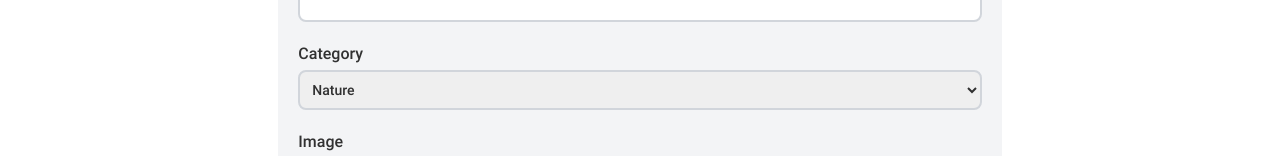
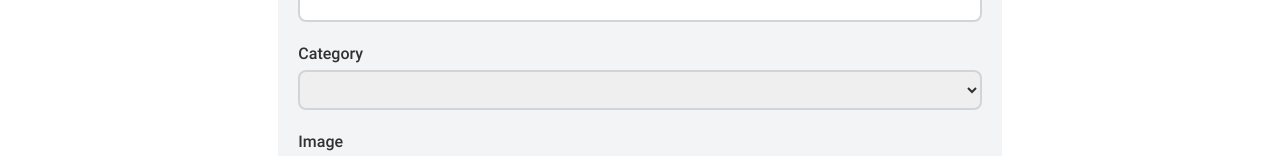
Before and after one commit to rh-pr/blog, a React (Vite) app in the folder frontend/: page /createBlog in a window 1280 px wide. Shown: the part 288-444 px from the top of the page. Built offline with nearby package versions, Linux system fonts and the light colour scheme.

Commit message:
add htlm parser for text

```diff
--- a/frontend/package.json
+++ b/frontend/package.json
@@ -14,6 +14,7 @@
     "@types/axios": "^0.9.36",
     "axios": "^1.7.9",
     "dotenv": "^16.4.7",
+    "html-react-parser": "^5.2.2",
     "react": "^18.3.1",
     "react-dom": "^18.3.1",
     "react-icon": "^1.0.0",
--- a/frontend/src/components/common/BlogCard.tsx
+++ b/frontend/src/components/common/BlogCard.tsx
@@ -1,5 +1,6 @@
 import { useNavigate } from 'react-router-dom';
 import { Post } from '../../types/main';
+import parse from 'html-react-parser';
 
 function BlogCard({data}: {data: Post}) {
   const navigate = useNavigate();
@@ -15,7 +16,7 @@ function BlogCard({data}: {data: Post}) {
         <div className="w-full max-h-[47vh] p-2 flex flex-col justify-start font-roboto">
             <p className="w-full text-justify font-bold  ">{data.title}</p>
             <p className="w-full text-justify font-medium text-[12px] text-gray-700 ">{data.category}</p>
-            <p className="w-full h-20 pb-5 pt-2 text-justify overflow-hidden line-clamp-3 ">{data.post}</p>
+            <p className="w-full h-20 pb-5 pt-2 text-justify overflow-hidden line-clamp-3 ">{parse(`${data.post}`)}</p>
         </div>
 
       </div>
--- a/frontend/src/pages/Blog.tsx
+++ b/frontend/src/pages/Blog.tsx
@@ -2,6 +2,8 @@ import { useEffect, useState } from 'react';
 import { useParams } from 'react-router-dom';
 import { Post } from '../types/main';
 import { getPostById } from '../services/requst';
+import parse from 'html-react-parser';
+
 
 function Blog() {
     const { id } = useParams();
@@ -21,9 +23,9 @@ function Blog() {
     <div className='flex p-5 w-full justify-center'>
       {blogData &&  <div className='flex flex-col items-center gap-5 p-5 w-8/12 font-roboto'>
            <p className=' text-4xl font-bold pb-2'>{blogData.title}</p>
-           <p className='self-end font-medium'>{blogData.createDate}</p>
-           <p className='w-full h-80'><img src={blogData.image} alt="img" className='w-full h-full object-cover rounded-lg' /></p>
-           <p className='text-justify text-md'>{blogData.post}</p>
+           <p className='self-end font-medium' >{(new Date(blogData.createdata)).toISOString().split('T')[0]}</p>
+           <p className='w-full h-80'> {typeof blogData.image === 'string' && <img src={blogData.image} alt="img" className='w-full h-full object-cover rounded-lg' />}</p>
+           <p className='text-justify text-md bg-white color-black'>{parse(`${blogData.post}`)}</p>
        </div>}
     </div>
   )
--- a/frontend/src/pages/CreateBlog.tsx
+++ b/frontend/src/pages/CreateBlog.tsx
@@ -27,7 +27,6 @@ function CreateBlog() {
 
   const handleSubmit = async (e: React.FormEvent<HTMLElement>) => {
     e.preventDefault();
-    console.log('hie');
 
     if (categories.includes(newPost.category.toLowerCase())) {
       console.log('hi')
@@ -63,8 +62,8 @@ function CreateBlog() {
             <label htmlFor="text">Title</label>
             <input onChange={(e) => setNewPost({...newPost, title: e.target.value})} className="w-full h-10 rounded-lg px-4 focus:border-color-whyte border-2 border-gray-300 focus:outline-none focus:border-gray-400 focus:shadow-md text-sm" required type="text" name="text" id="text" />
             <label className="pt-4" htmlFor="category">Category</label>
-            <select onChange={(e) => setNewPost({...newPost, category: e.target.value })} className="w-full h-10 rounded-lg px-2 focus:border-color-whyte border-2 border-gray-300 focus:outline-none focus:border-gray-400 focus:shadow-md text-sm" required name="category" id="category">
-              <option value="" disabled></option>
+            <select onChange={(e) => setNewPost({...newPost, category: e.target.value.toLowerCase() })} className="w-full h-10 rounded-lg px-2 focus:border-color-whyte border-2 border-gray-300 focus:outline-none focus:border-gray-400 focus:shadow-md text-sm" required name="category" id="category">
+              <option value="" selected disabled></option>
               <option value="Nature">Nature</option>
               <option value="Technology">Technology</option>
               <option value="Learning">Learning</option>
--- a/frontend/src/types/main.ts
+++ b/frontend/src/types/main.ts
@@ -4,7 +4,7 @@ export type Post = {
     image:string | File,
     category: string,
     post: string,
-    createdate: string
+    createdata: string
 }
 
 
```
Also changed, not shown: 3 other files (tests, documents, lock files or other folders).
